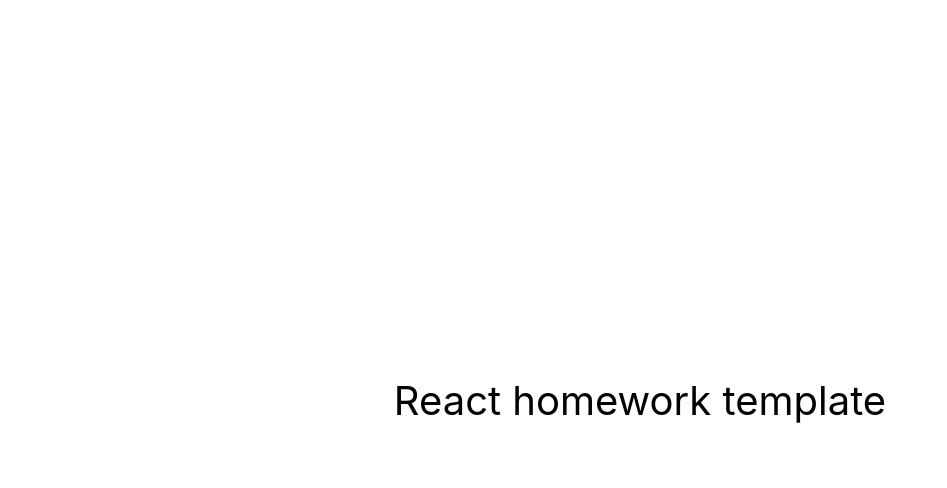
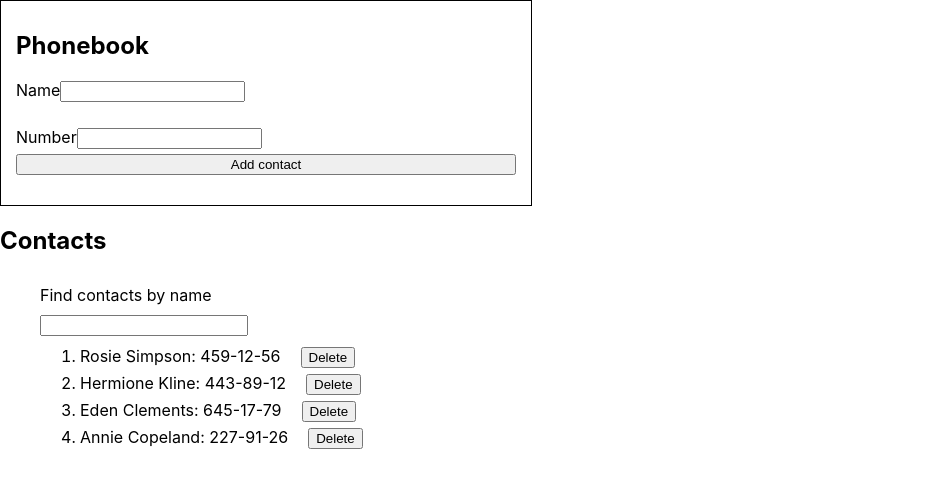
Before and after one commit to VitaliiKonta/goit-react-hw-03-phonebook, a React (Create React App) app: page / in a window 1280 px wide. Shown: the top 488 px of the page, without its empty margins (0-947 px from the left). Built offline with nearby package versions, Linux system fonts and the light colour scheme.

Commit message:
hw-3 added all libs

```diff
--- a/package.json
+++ b/package.json
@@ -2,11 +2,13 @@
   "name": "react-homework-template",
   "version": "0.1.0",
   "private": true,
-  "homepage": "https://goitacademy.github.io/react-homework-template/",
+  "homepage": "https://VitaliiKonta.github.io/goit-react-hw-03-phonebook/",
   "dependencies": {
     "@testing-library/jest-dom": "^5.16.3",
     "@testing-library/react": "^12.1.4",
     "@testing-library/user-event": "^13.5.0",
+    "nanoid": "^4.0.2",
+    "prop-types": "^15.8.1",
     "react": "^18.1.0",
     "react-dom": "^18.1.0",
     "react-scripts": "5.0.1",
--- a/src/components/App.jsx
+++ b/src/components/App.jsx
@@ -1,16 +1,106 @@
-export const App = () => {
-  return (
-    <div
-      style={{
-        height: '100vh',
-        display: 'flex',
-        justifyContent: 'center',
-        alignItems: 'center',
-        fontSize: 40,
-        color: '#010101'
-      }}
-    >
-      React homework template
-    </div>
-  );
-};
+import { Component } from 'react';
+import { nanoid } from 'nanoid';
+
+import ContactsForm from './ContactsForm/ContactsForm';
+import ContactsList from './ContactsList/ContactsList';
+import ContactsFilter from './ContactsFilter/ContactsFilter';
+
+export class App extends Component {
+  state = {
+    contacts: [
+      { id: nanoid(), name: 'Rosie Simpson', number: '459-12-56' },
+      { id: nanoid(), name: 'Hermione Kline', number: '443-89-12' },
+      { id: nanoid(), name: 'Eden Clements', number: '645-17-79' },
+      { id: nanoid(), name: 'Annie Copeland', number: '227-91-26' },
+    ],
+    filter: '',
+  };
+
+  removeContact = id => {
+    this.setState(({ contacts }) => {
+      const newContacts = contacts.filter(item => item.id !== id);
+      return { contacts: newContacts };
+    });
+  };
+
+  addContact = ({ name, number }) => {
+    if (this.isDublicate(name, number)) {
+      alert(`${name} is already in contacts.`);
+      return false;
+    }
+    this.setState(prevState => {
+      const { contacts } = prevState;
+
+      const newContact = {
+        id: nanoid(),
+        name,
+        number,
+      };
+      return { contacts: [newContact, ...contacts] };
+    });
+    return true;
+  };
+  getFilteredContacts() {
+    const { filter, contacts } = this.state;
+
+    if (!filter) {
+      return contacts;
+    }
+
+    const normalizedFilter = filter.toLowerCase();
+    const result = contacts.filter(({ name, number }) => {
+      return (
+        name.toLowerCase().includes(normalizedFilter) ||
+        number.toLowerCase().includes(normalizedFilter)
+      );
+    });
+
+    return result;
+  }
+
+  isDublicate(name, number) {
+    const normalizedName = name.toLowerCase();
+    const normalizedNumber = number.toLowerCase();
+    const { contacts } = this.state;
+
+    const contactDubl = contacts.find(({ name }) => {
+      return (
+        name.toLowerCase() === normalizedName &&
+        number.toLowerCase() === normalizedNumber
+      );
+    });
+
+    return Boolean(contactDubl);
+  }
+
+  handleFilter = ({ target }) => {
+    this.setState({ filter: target.value });
+  };
+
+  render() {
+    const { filter } = this.state;
+    const { addContact, removeContact, handleFilter } = this;
+    const contactsFilter = this.getFilteredContacts();
+    const isContact = Boolean(contactsFilter.length);
+    return (
+      <>
+        <div>
+          <ContactsForm onSubmit={addContact} />
+        </div>
+        <div>
+          <h2>Contacts</h2>
+          <ul>
+            <ContactsFilter handleChange={handleFilter} filter={filter} />
+            {isContact && (
+              <ContactsList
+                removeContact={removeContact}
+                contacts={contactsFilter}
+              />
+            )}
+            {!isContact && <p>No contacts in list</p>}
+          </ul>
+        </div>
+      </>
+    );
+  }
+}
--- /dev/null
+++ b/src/components/ContactsFilter/ContactsFilter.jsx
@@ -0,0 +1,28 @@
+import PropTypes from 'prop-types';
+import css from './contactsFilter.module.css';
+import { Component } from 'react';
+
+class ContactsFilter extends Component {
+  render() {
+    const { handleChange, filter } = this.props;
+
+    return (
+      <div className={css.searchWrapper}>
+        <label className={css.label}> Find contacts by name</label>
+        <input
+          value={filter}
+          className={css.filterInput}
+          name="filter"
+          onChange={handleChange}
+        />
+      </div>
+    );
+  }
+}
+
+ContactsFilter.propTypes = {
+  handleChange: PropTypes.func.isRequired,
+  filter: PropTypes.string.isRequired,
+};
+
+export default ContactsFilter;
--- /dev/null
+++ b/src/components/ContactsFilter/contactsFilter.module.css
@@ -0,0 +1,13 @@
+.label {
+  margin-bottom: 10px;
+}
+
+.searchWrapper {
+  display: flex;
+  flex-direction: column;
+  padding: 10px 0px;
+}
+
+.filterInput {
+  max-width: 200px;
+}
--- /dev/null
+++ b/src/components/ContactsForm/ContactsForm.jsx
@@ -0,0 +1,69 @@
+import { Component } from 'react';
+import css from './contactsForm.module.css';
+import PropTypes from 'prop-types';
+import inititalState from '../ContactsForm/initialState';
+
+class ContactsForm extends Component {
+  state = { ...inititalState };
+
+  handleSubmit = e => {
+    e.preventDefault();
+    const { onSubmit } = this.props;
+    const result = onSubmit({ ...this.state });
+    if (result) {
+      this.reset();
+    }
+  };
+
+  handleChange = ({ target }) => {
+    const { name, value } = target;
+    this.setState({ [name]: value });
+  };
+
+  reset() {
+    this.setState({ ...inititalState });
+  }
+
+  render() {
+    const { handleChange, handleSubmit } = this;
+    const { name, number } = this.state;
+    return (
+      <form action="" onSubmit={handleSubmit} className={css.form}>
+        <h2>Phonebook</h2>
+        <label htmlFor="" className={css.label}>
+          Name
+          <input
+            className={css.input}
+            type="text"
+            name="name"
+            value={name}
+            onChange={handleChange}
+            pattern="^[a-zA-Zа-яА-Я]+(([' -][a-zA-Zа-яА-Я ])?[a-zA-Zа-яА-Я]*)*$"
+            title="Name may contain only letters, apostrophe, dash and spaces. For example Adrian, Jacob Mercer, Charles de Batz de Castelmore d'Artagnan"
+            required
+          />
+        </label>
+
+        <label htmlFor="" className={css.label}>
+          Number
+          <input
+            type="tel"
+            name="number"
+            value={number}
+            onChange={handleChange}
+            pattern="\+?\d{1,4}?[-.\s]?\(?\d{1,3}?\)?[-.\s]?\d{1,4}[-.\s]?\d{1,4}[-.\s]?\d{1,9}"
+            title="Phone number must be digits and can contain spaces, dashes, parentheses and can start with +"
+            required
+          />
+        </label>
+        <button type="submit">Add contact</button>
+      </form>
+    );
+  }
+}
+ContactsForm.propTypes = {
+  onSubmit: PropTypes.func.isRequired,
+};
+export default ContactsForm;
+
+// prop types added
--- /dev/null
+++ b/src/components/ContactsForm/contactsForm.module.css
@@ -0,0 +1,15 @@
+.form {
+  border: 1px solid #000;
+  display: flex;
+  flex-direction: column;
+  padding: 10px 15px 30px;
+  max-width: 500px;
+}
+
+.label {
+  margin-bottom: 5px;
+}
+
+.input {
+  margin-bottom: 20px;
+}
--- /dev/null
+++ b/src/components/ContactsForm/initialState.js
@@ -0,0 +1,6 @@
+const inititalState = {
+  name: '',
+  number: '',
+};
+
+export default inititalState;
--- /dev/null
+++ b/src/components/ContactsList/ContactsList.jsx
@@ -0,0 +1,31 @@
+import PropTypes from 'prop-types';
+import css from './contactsList.module.css';
+
+const ContactsList = ({ removeContact, contacts }) => {
+  const item = contacts.map(({ id, name, number }) => (
+    <li className={css.contactItem} key={id}>
+      {name}: {number}
+      <button
+        className={css.deleteButton}
+        onClick={() => removeContact(id)}
+        type="button"
+      >
+        Delete
+      </button>
+    </li>
+  ));
+  return <ol>{item}</ol>;
+};
+
+ContactsList.propTypes = {
+  removeContact: PropTypes.func.isRequired,
+  contacts: PropTypes.arrayOf(
+    PropTypes.shape({
+      id: PropTypes.string.isRequired,
+      name: PropTypes.string.isRequired,
+      number: PropTypes.string.isRequired,
+    })
+  ),
+};
+
+export default ContactsList;
--- /dev/null
+++ b/src/components/ContactsList/contactsList.module.css
@@ -0,0 +1,11 @@
+.deleteButton {
+  margin-left: 20px;
+}
+
+.contactItem {
+  margin-bottom: 5px;
+}
+
+.contactItem:last-of-type {
+  margin-bottom: 0;
+}
--- a/src/index.css
+++ b/src/index.css
@@ -1,4 +1,4 @@
-@import-normalize; /* bring in normalize.css styles */
+@import-normalize;
 
 body {
   margin: 0;
```
Also changed, not shown: 1 other file (tests, documents, lock files or other folders).
